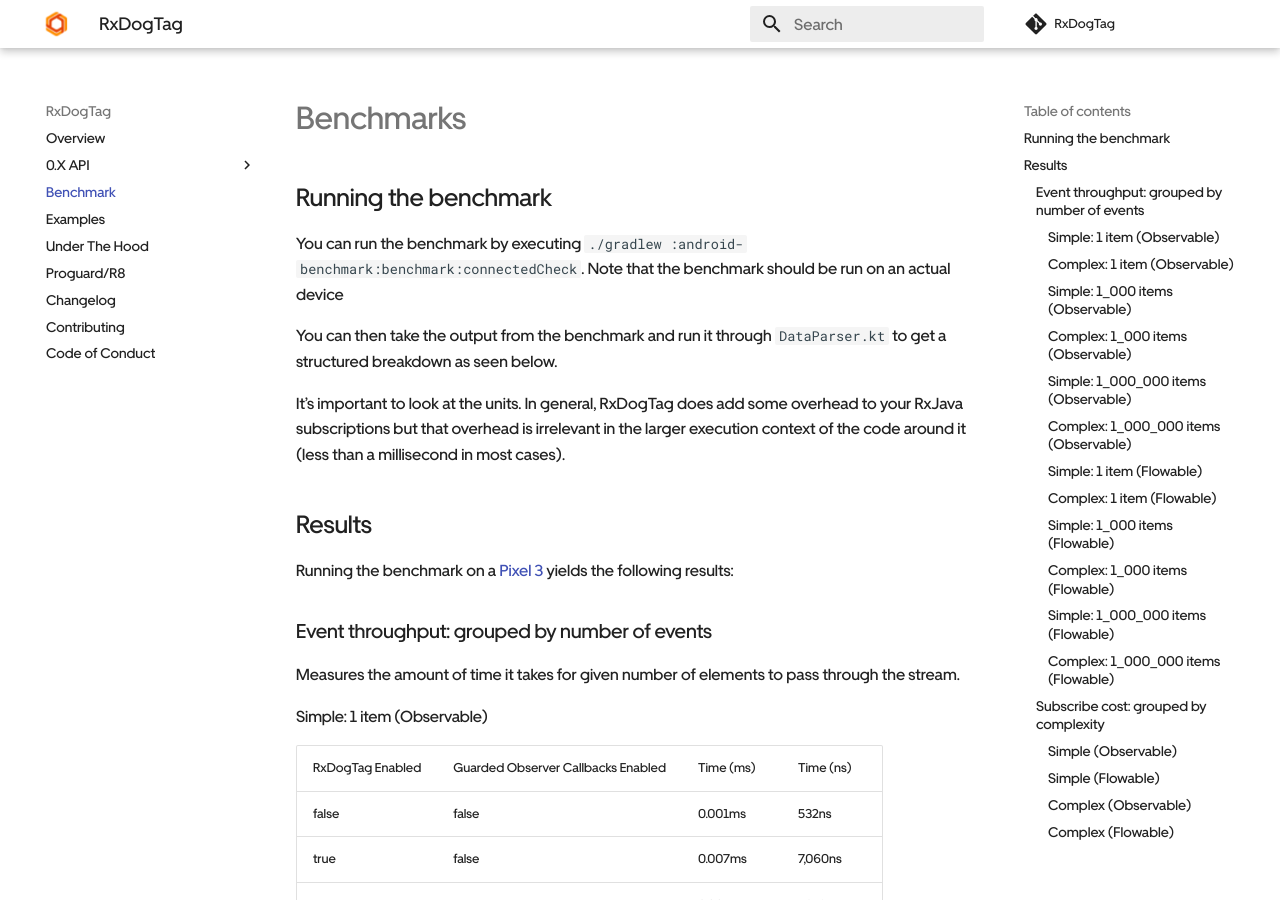
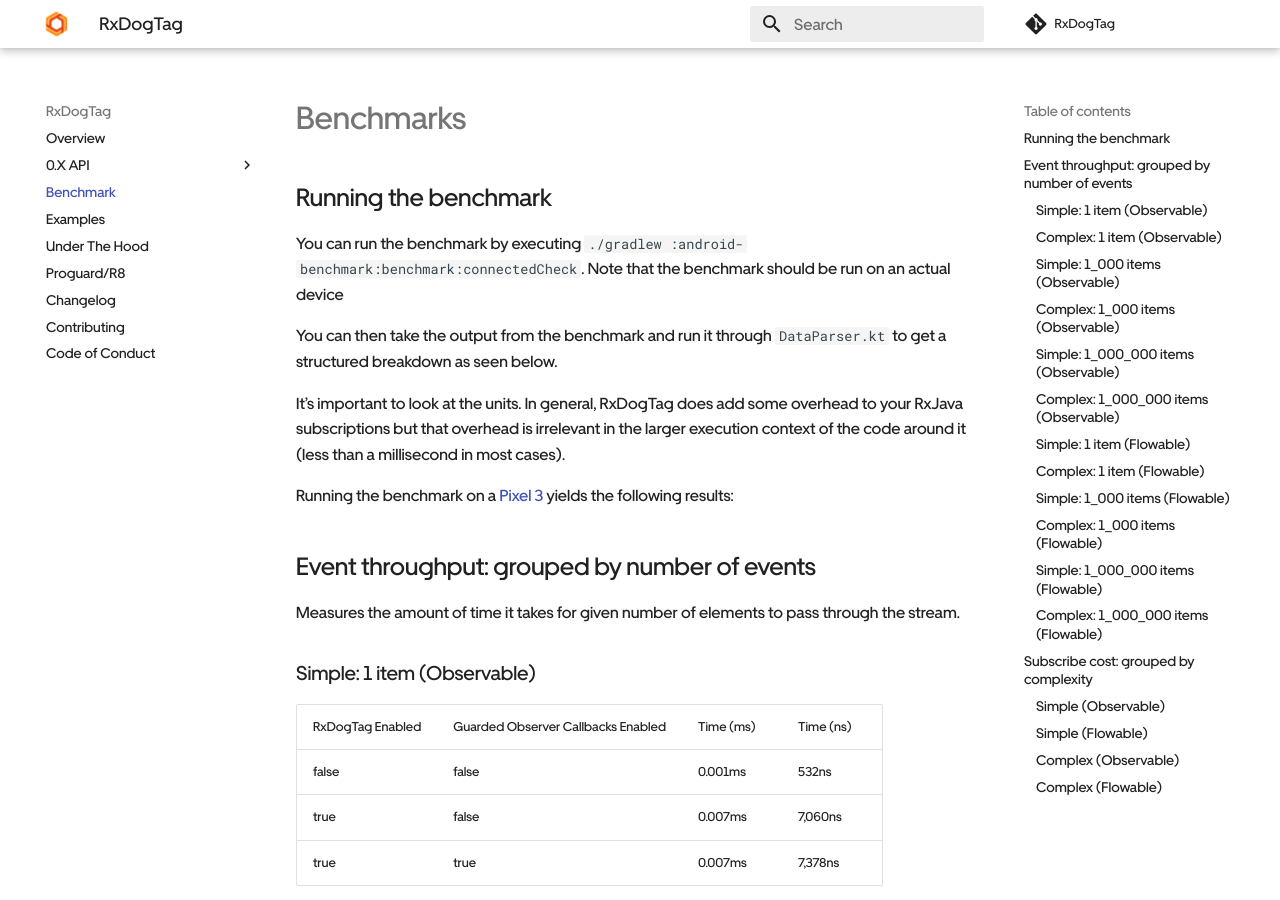
Before and after one commit to uber/RxDogTag, an MkDocs documentation site: the page built from docs/benchmark.md, in a window 1280 px wide and 900 px high. Built offline with MkDocs 1.6.1 and Material for MkDocs 9.7.7, drawn with Linux system fonts in a browser that asks for light colours; comment, search, counter and statistics services are not loaded.

Commit message:
Decrement headers one level and simplify

```diff
--- a/docs/benchmark.md
+++ b/docs/benchmark.md
@@ -8,92 +8,90 @@
 
 It's important to look at the units. In general, RxDogTag does add some overhead to your RxJava subscriptions but that overhead is irrelevant in the larger execution context of the code around it (less than a millisecond in most cases).
 
-## Results
-
 Running the benchmark on a [Pixel 3](https://store.google.com/product/pixel_3_specs) yields the following results:
 
-### Event throughput: grouped by number of events
+## Event throughput: grouped by number of events
 
 Measures the amount of time it takes for given number of elements to pass through the stream.
 
-#### Simple: 1 item (Observable)
+### Simple: 1 item (Observable)
 | RxDogTag Enabled | Guarded Observer Callbacks Enabled | Time (ms) | Time (ns) |
 |----------|----------|------------|-----------|
 | false | false |   0.001ms |         532ns |
 | true  | false |   0.007ms |       7,060ns |
 | true  | true  |   0.007ms |       7,378ns |
 
-#### Complex: 1 item (Observable)
+### Complex: 1 item (Observable)
 | RxDogTag Enabled | Guarded Observer Callbacks Enabled | Time (ms) | Time (ns) |
 |----------|----------|------------|-----------|
 | true  | false | 0.049ms |      49,195ns |
 | true  | true  | 0.050ms |      50,492ns |
 | false | false | 0.054ms |      53,672ns |
 
-#### Simple: 1_000 items (Observable)
+### Simple: 1_000 items (Observable)
 | RxDogTag Enabled | Guarded Observer Callbacks Enabled | Time (ms) | Time (ns) |
 |----------|----------|------------|-----------|
 | false | false |  0.024ms |      23,968ns |
 | true  | false |  0.041ms |      40,743ns |
 | true  | true  |  0.153ms |     152,943ns |
 
-#### Complex: 1_000 items (Observable)
+### Complex: 1_000 items (Observable)
 | RxDogTag Enabled | Guarded Observer Callbacks Enabled | Time (ms) | Time (ns) |
 |----------|----------|------------|-----------|
 | false | false | 0.291ms |     291,301ns |
 | true  | false | 0.313ms |     312,864ns |
 | true  | true  | 0.313ms |     313,334ns |
 
-#### Simple: 1_000_000 items (Observable)
+### Simple: 1_000_000 items (Observable)
 | RxDogTag Enabled | Guarded Observer Callbacks Enabled | Time (ms) | Time (ns) |
 |----------|----------|------------|-----------|
 | false | false | 23.994ms |  23,993,700ns |
 | true  | false | 27.305ms |  27,304,847ns |
 | true  | true  | 166.887ms | 166,887,047ns |
 
-#### Complex: 1_000_000 items (Observable)
+### Complex: 1_000_000 items (Observable)
 | RxDogTag Enabled | Guarded Observer Callbacks Enabled | Time (ms) | Time (ns) |
 |----------|----------|------------|-----------|
 | true  | false | 249.740ms | 249,739,764ns |
 | false | false | 252.728ms | 252,727,577ns |
 | true  | true  | 257.554ms | 257,553,671ns |
 
-#### Simple: 1 item (Flowable)
+### Simple: 1 item (Flowable)
 | RxDogTag Enabled | Guarded Observer Callbacks Enabled | Time (ms) | Time (ns) |
 |----------|----------|------------|-----------|
 | false | false |   0.001ms |         519ns |
 | true  | false |   0.007ms |       7,234ns |
 | true  | true  |   0.008ms |       7,581ns |
 
-#### Complex: 1 item (Flowable)
+### Complex: 1 item (Flowable)
 | RxDogTag Enabled | Guarded Observer Callbacks Enabled | Time (ms) | Time (ns) |
 |----------|----------|------------|-----------|
 | true  | false | 0.050ms |      50,081ns |
 | true  | true  | 0.051ms |      50,787ns |
 | false | false | 0.056ms |      56,004ns |
 
-#### Simple: 1_000 items (Flowable)
+### Simple: 1_000 items (Flowable)
 | RxDogTag Enabled | Guarded Observer Callbacks Enabled | Time (ms) | Time (ns) |
 |----------|----------|------------|-----------|
 | false | false |  0.025ms |      24,920ns |
 | true  | false |  0.041ms |      40,568ns |
 | true  | true  |  0.153ms |     153,124ns |
 
-#### Complex: 1_000 items (Flowable)
+### Complex: 1_000 items (Flowable)
 | RxDogTag Enabled | Guarded Observer Callbacks Enabled | Time (ms) | Time (ns) |
 |----------|----------|------------|-----------|
 | false | false | 0.273ms |     273,178ns |
 | true  | true  | 0.343ms |     342,812ns |
 | true  | false | 0.375ms |     375,208ns |
 
-#### Simple: 1_000_000 items (Flowable)
+### Simple: 1_000_000 items (Flowable)
 | RxDogTag Enabled | Guarded Observer Callbacks Enabled | Time (ms) | Time (ns) |
 |----------|----------|------------|-----------|
 | false | false | 23.953ms |  23,952,919ns |
 | true  | false | 26.792ms |  26,791,825ns |
 | true  | true  | 162.547ms | 162,547,359ns |
 
-#### Complex: 1_000_000 items (Flowable)
+### Complex: 1_000_000 items (Flowable)
 | RxDogTag Enabled | Guarded Observer Callbacks Enabled | Time (ms) | Time (ns) |
 |----------|----------|------------|-----------|
 | true  | true  | 300.186ms | 300,186,228ns |
@@ -101,29 +99,29 @@
 | false | false | 304.952ms | 304,952,062ns |
 
 
-### Subscribe cost: grouped by complexity
+## Subscribe cost: grouped by complexity
 
 This measures the cost to subscription incurred by RxDogTag.
 
-#### Simple (Observable)
+### Simple (Observable)
 | RxDogTag Enabled | Guarded Observer Callbacks Enabled | Time (ms) | Time (ns) |
 |----------|----------|------------|-----------|
 | false | false |   0.000ms |         331ns |
 | true  | false |   0.007ms |       7,275ns |
 
-#### Simple (Flowable)
+### Simple (Flowable)
 | RxDogTag Enabled | Guarded Observer Callbacks Enabled | Time (ms) | Time (ns) |
 |----------|----------|------------|-----------|
 | false | false |   0.000ms |         365ns |
 | true  | false |   0.008ms |       7,506ns |
 
-#### Complex (Observable)
+### Complex (Observable)
 | RxDogTag Enabled | Guarded Observer Callbacks Enabled | Time (ms) | Time (ns) |
 |----------|----------|------------|-----------|
 | false | false |  0.002ms |       1,673ns |
 | true  | false |  0.010ms |       9,770ns |
 
-#### Complex (Flowable)
+### Complex (Flowable)
 | RxDogTag Enabled | Guarded Observer Callbacks Enabled | Time (ms) | Time (ns) |
 |----------|----------|------------|-----------|
 | false | false |  0.006ms |       5,741ns |
```
Also changed, not shown: 1 other file.
